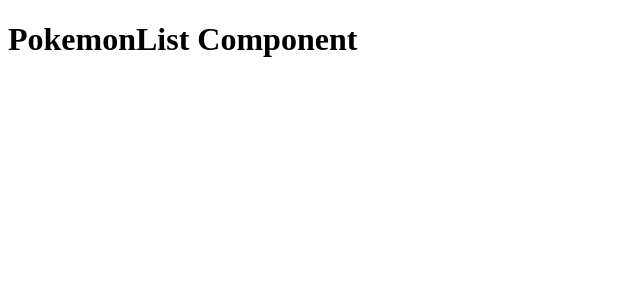
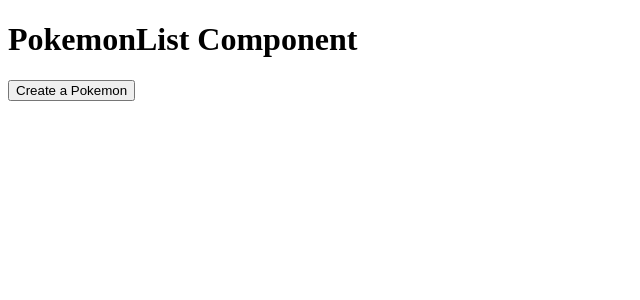
Before and after one commit to dane-hoffman/PokemonApp, a React (Vite) app: page / in a window 1280 px wide. Both pictures are taken after a click on the button "Back". Shown: the top 300 px of the page, without its empty margins (0-640 px from the left). Built offline with nearby package versions, Linux system fonts and the light colour scheme.

Commit message:
'Create a Pokemon' button inside 'PokemonList' component >>> 'CreatePokemon' component.

```diff
--- a/src/App.jsx
+++ b/src/App.jsx
@@ -8,9 +8,9 @@
 
   return (
     <>
- {mode === 'pokemonList' && <PokemonList/>}
+ {mode === 'pokemonList' && <PokemonList setMode={setMode}/>}
  {mode === 'singlePokemon' && <SinglePokemon setMode={setMode}/>}
- {mode === 'createPokemon' && <CreatePokemon/>}
+ {mode === 'createPokemon' && <CreatePokemon setMode={setMode}/>}
     </>
 
   )
--- a/src/components/PokemonList.jsx
+++ b/src/components/PokemonList.jsx
@@ -1,13 +1,22 @@
 import React from 'react';
 
-function PokemonList(){
+const handleBackClick = (setMode) =>{
+    setMode('createPokemon')
+   }
+
+function PokemonList({setMode}){
     //FETCH API 'response'
     //FETCH API JSON 'result'
-    //
+    //MAP through array
+        //Render 'PokemonList' to the screen
+        //onClick forEach 'PokemonList' item >>> 'SinglePokemon' view
+
+    //Create a button going to 'CreatePokemon' view
 
     return(
         <>
         <h1>PokemonList Component</h1>
+        <button onClick={() => handleBackClick(setMode)}>Create a Pokemon</button>
         </>
     )
 }
--- a/src/components/SinglePokemon.jsx
+++ b/src/components/SinglePokemon.jsx
@@ -8,6 +8,7 @@
         <>
         <h1>SinglePokemon Component</h1>
         <button onClick={() => handleBackClick(setMode)}>Back</button>
+        {/* Dislay Pokemon Data */}
         </>
     )
 
```
